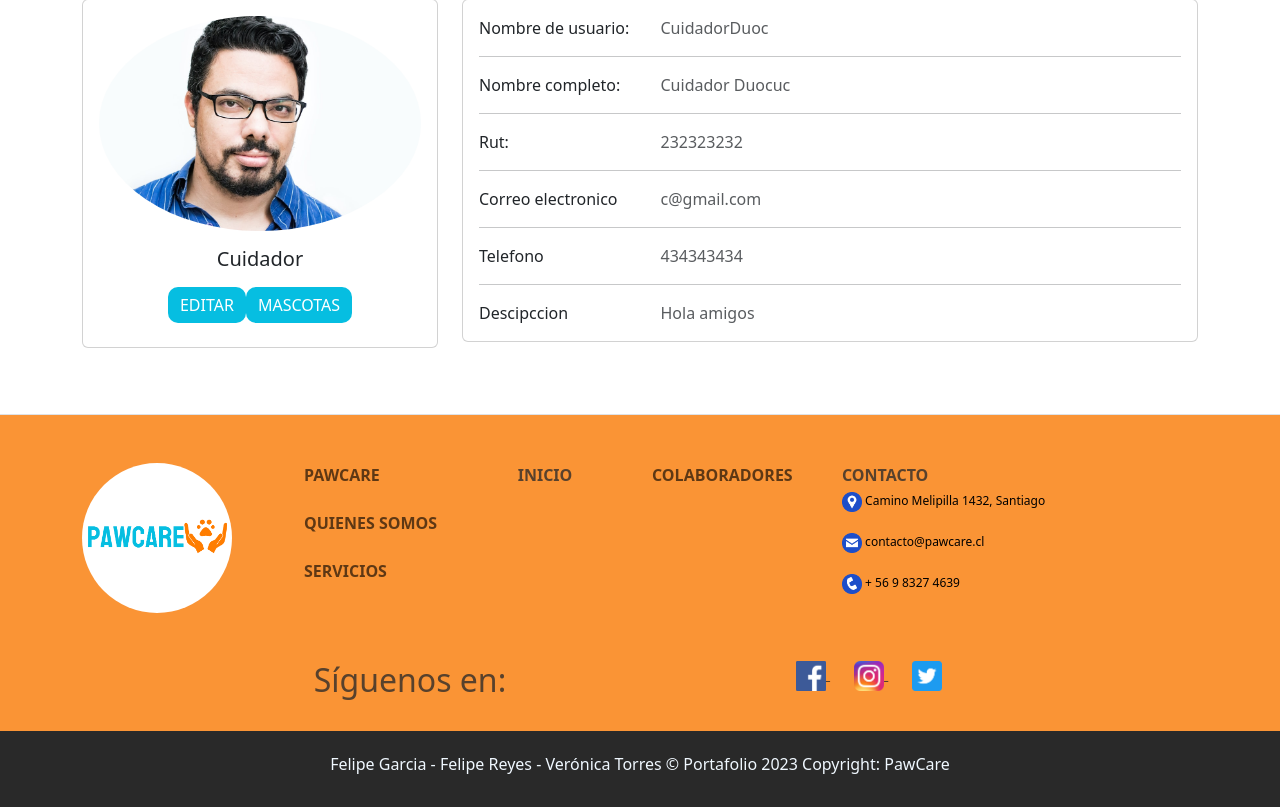
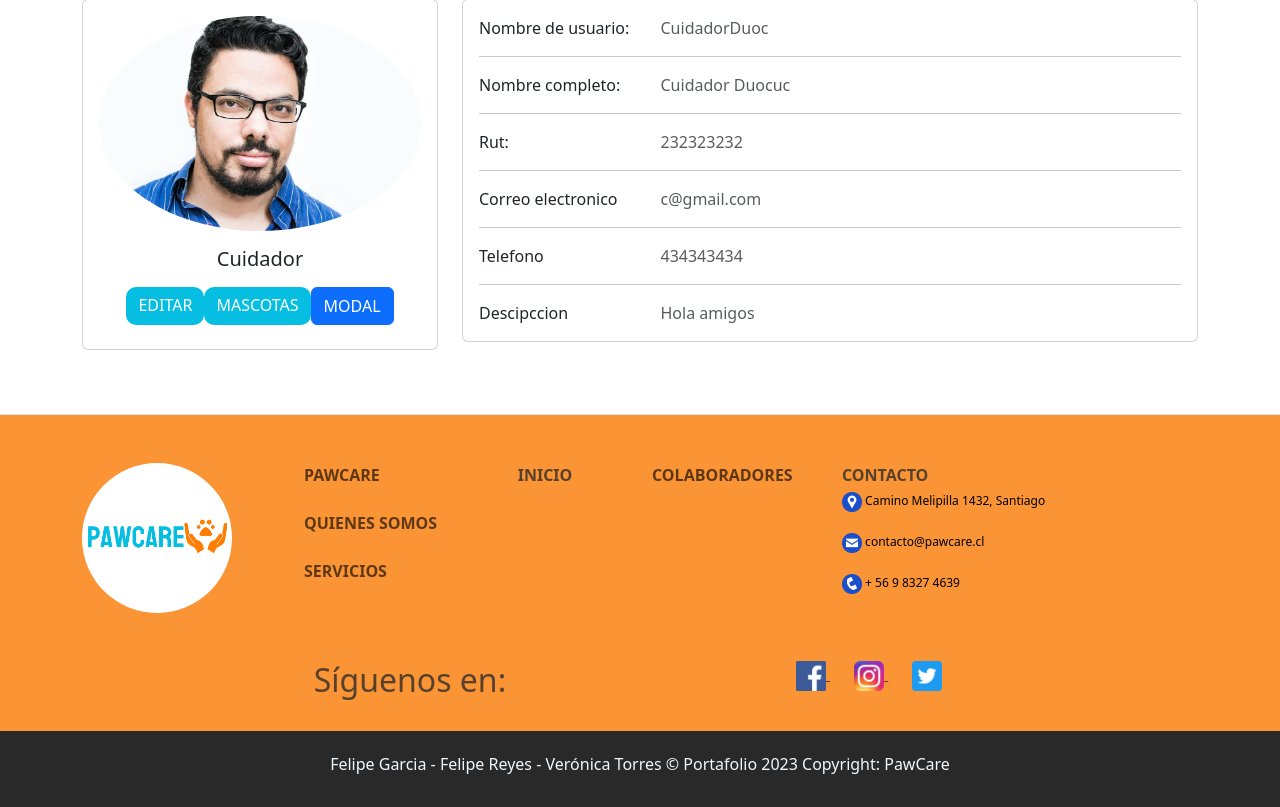
Before and after one commit to VeroTorresFontalba/PawCare_2, a Django app: page /users/CuidadorDuoc in a window 1280 px wide. Shown: the part 175-982 px from the top of the page. Run offline with Django 4.2, Linux system fonts and the light colour scheme; a user stored in the database is signed in; data comes from the database, SQL or seed files in the repository; both versions use the stored data as it was after the commit.

Commit message:
abre modal de calificacion

```diff
--- a/PawCare-1/applications/users/models.py
+++ b/PawCare-1/applications/users/models.py
@@ -247,6 +247,7 @@ class ReservaCliente(models.Model):
     fechareserva=models.CharField( max_length=100,null=True, blank=True)
     horasInicio=models.CharField(max_length=100, null=True, blank=True)
     horasFin=models.CharField( max_length=100,null=True, blank=True)
+    calificacion=models.CharField(max_length=10, null=True, blank=True)
 
 
     def __str__(self):
--- a/PawCare-1/applications/users/urls.py
+++ b/PawCare-1/applications/users/urls.py
@@ -54,6 +54,9 @@ urlpatterns = [
     path('especie_eliminar/<int:pk>', EspecieDeleteView.as_view(),name='especie_eliminar'),
 
     path('reservar_cuidador/<int:cronograma_id>', views.reservar_cuidador, name='reservar_cuidador'),
+    #path('rating_modal/', views.rating_modal , name='rating_modal'),
+    path('rating_modal/', Calificacion.as_view() , name='rating_modal'),
+
 
 
 ]
--- a/PawCare-1/applications/users/views.py
+++ b/PawCare-1/applications/users/views.py
@@ -450,3 +450,42 @@ def reservar_cuidador(request, cronograma_id):
    # return redirect('users_app:reservar_cuidador', cronograma_id)
 
     return redirect(request.META.get('HTTP_REFERER', ''))
+
+
+
+
+#def rating_modal(request):
+   # if request.method == 'POST':
+    #    rating = request.POST.get('rating')
+        # Aquí puedes realizar la lógica para guardar la calificación en tu modelo
+        # Por ejemplo, guardarla en un objeto Rating asociado al usuario actual
+
+        # Retornar una respuesta JSON indicando que la calificación se ha guardado exitosamente
+       # return JsonResponse({'message': 'Calificación guardada exitosamente'})
+
+    # En caso de que la petición no sea de tipo POST, puedes realizar alguna acción adicional
+    # como renderizar una plantilla para el modal de calificación
+   # return JsonResponse({'message': 'Método no permitido'})
+   #pass
+
+def rating_modal(request):
+    if request.method == 'POST':
+        # Aquí puedes procesar la calificación enviada por el usuario
+        # y realizar cualquier otra acción necesaria
+        #print('Calificación guardada:', request.POST.get('rating'))
+        print('Estoy en views')
+    return HttpResponse()  # Devuelve una respuesta vacía
+
+class Calificacion(CreateView):
+    model= ReservaCliente
+    form_class= ReservaForm
+    template_name='users/rating_modal.html'
+    # template_name='users/mascota.html'
+    success_url=reverse_lazy('users_app:profile')
+    login_url = reverse_lazy('users_app:user_login')
+
+    def form_invalid(self, form):
+        return super().form_invalid(form)
+
+    def get_success_url(self):
+        return reverse_lazy('users_app:profile',args=[self.object.id])
--- a/PawCare-1/static/js/calendario.js
+++ b/PawCare-1/static/js/calendario.js
@@ -16,7 +16,7 @@ function abrir_modal_creacion(url) {
           $('#myModalCreateHora').modal('show');
           console.log(data)
         },
-        error: function (error) {
+        error: function () {
           console.log("Abrir modal error ")
             // notificacionError(error.responseJSON.mensaje);
             // mostrarErroresCreacion(error);
--- a/PawCare-1/static/js/mascota.js
+++ b/PawCare-1/static/js/mascota.js
@@ -1,7 +1,3 @@
-$( document ).ready(function(){
-     console.log("hola")}
-);
-
 
 function abrir_modal_creacion(url) {
   // activarBoton();
--- /dev/null
+++ b/PawCare-1/static/js/rating.js
@@ -0,0 +1,18 @@
+
+function abrir_modal_ratings(url) {
+    console.log("HOLAAA")
+    console.log(url)
+    $.ajax({
+        url: url,
+        success: function (data) {
+          $("#div_modal_rating").html(data);
+          $('#myModalRatings').modal('show');
+          console.log(data)
+          console.log("dentro del success")
+        },
+        error: function (error) {
+          console.log("Abrir modal error ")
+
+        }
+    });
+}
--- a/PawCare-1/templates/users/detail.html
+++ b/PawCare-1/templates/users/detail.html
@@ -5,6 +5,8 @@
 
 {% load static %}
 <link href="{% static 'css/global.css' %}" type="text/css" rel="stylesheet">
+<link rel="stylesheet" href="{% static 'css/rating.css' %}">
+
 <section style ="background-color: #fff;">
     <div class="container py-5">
       <div class="row">
@@ -26,6 +28,13 @@
                </a>
                {% endif %}
 
+               <div>
+                  <a href="nav-link" href="#">
+                    <!--<a class="btn btn-info float-end" value="4" id="open-rating-modal" href="" onclick="abrir_modal_ratings('{% url 'users_app:rating_modal'%}')">Modal</a>-->
+                  </a>
+                  <button type="button" class="btn btn-primary" onclick="abrir_modal_ratings('{% url 'users_app:rating_modal' %} ')">MODAL</button>
+
+               </div>
 
               </div>
             </div>
@@ -113,11 +122,6 @@
                   </div>
                 </div>
               </div>
-
-{% comment %} Aqui van las mascotas {% endcomment %}
-
-
-
                       </div>
 
                       </div>
@@ -128,11 +132,41 @@
             </div>
           </div>
         </div>
+        <div id="div_modal_rating">
+          <div class="modal fade" id="myModalRatings" tabindex="-1" aria-labelledby="exampleModalLabel" aria-hidden="true">
+            <div class="modal-dialog">
+                <div class="modal-content">
+                    <div class="modal-header">
+                        <h5 class="modal-title" id="exampleModalLabel">Calificar Servicio</h5>
+                        <button type="button" class="btn-close" data-bs-dismiss="modal" aria-label="Close"></button>
+                    </div>
+                    <div class="modal-body">
+                        <div class="container">
+                            <div class="row">
+                                <div class="stars">
+                                   <!-- <span class="star" data-rating="1"><i class="far fa-star"></i></span>
+                                    <span class="star" data-rating="2"><i class="far fa-star"></i></span>
+                                    <span class="star" data-rating="3"><i class="far fa-star"></i></span>
+                                    <span class="star" data-rating="4"><i class="far fa-star"></i></span>
+                                    <span class="star" data-rating="5"><i class="far fa-star"></i></span>-->
+                                </div>
+                                  <button id="save-rating" class="btn btn-primary">Guardar Calificación</button>
+                            </div>
+                        </div>
+                    </div>
+                </div>
+            </div>
+        </div>
+
+        </div>
       </div>
+
     </div>
+
+
   </section>
 
-
+  <script src="{% static 'js/rating.js' %}"></script>
 
 
 
--- a/PawCare-1/templates/users/mascota_modificar.html
+++ b/PawCare-1/templates/users/mascota_modificar.html
@@ -12,8 +12,6 @@
                 <button type="button" class="btn-close" data-bs-dismiss="modal" aria-label="Close"></button>
             </div>
             <div class="modal-body">
-
-
             <div class="container">
                 <div class="row">
                     <h2>Modificar Mascota {{object}}</h2>
@@ -60,10 +58,7 @@
                                     <input type="submit" class="btn btn-primary" value="Guardar cambios">
                                     <button class="btn btn-danger" type="button" data-bs-dismiss="modal" >Cancelar</button>
                                 </div>
-                            {% comment %} <a href="{% url 'admin_app:colaboradores_admin' id %}" class="btn btn-info">Volver</a>
-
                             </div>
-                    </div> {% endcomment %}
 
                         </form>
                     </div>
```
Also changed, not shown: PawCare-1/applications/users/forms.py (+8 -1 lines), PawCare-1/static/css/rating.css (added, +12 -0 lines), PawCare-1/templates/users/rating_modal.html (added, +35 -0 lines), PawCare-1/db.sqlite3, 4 other files. Lines whose indentation alone changed are shown as unchanged.
